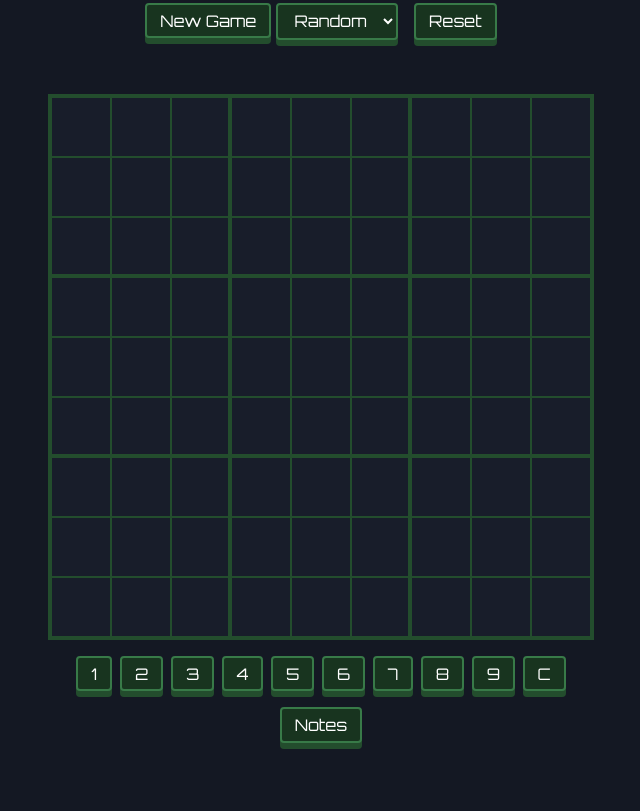
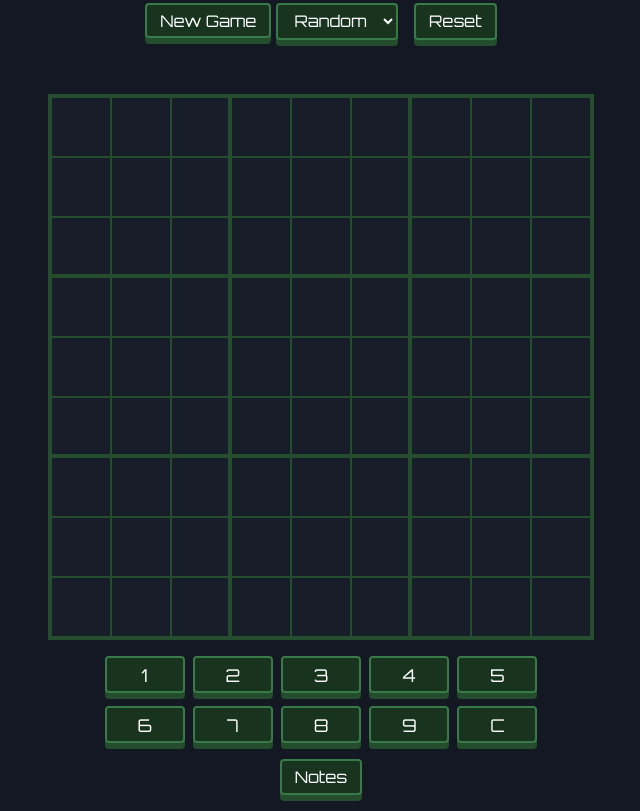
Before and after one commit to nomnivore/NMC-CIT190-Term-Project, a website: page sudoku/index.html in a window 1280 px wide. Shown: the part 936-1747 px from the top of the page, without its empty margins (319-959 px from the left). Before the commit the page ends 1695 px from the top, so only its background shows below. Drawn offline with nearby package versions, Linux system fonts and the light colour scheme; no server answers.

Commit message:
larger, wider keypad

```diff
--- a/sudoku/css/sudoku.css
+++ b/sudoku/css/sudoku.css
@@ -200,7 +200,14 @@
   display: flex;
   flex-wrap: wrap;
   gap: .8rem .5rem;
-  max-width: 100%;
+  max-width: 766px;
+  justify-content: center;
+}
+
+.sd-numpad .sd-btn {
+  font-size: 1.1rem;
+  /* width: 2.8em; */
+  width: 16%;
 }
 
 .sd-message-container {
```
